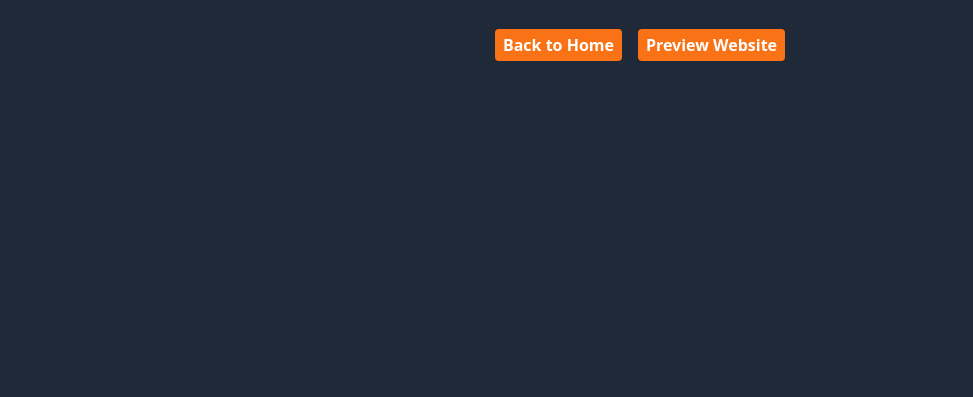
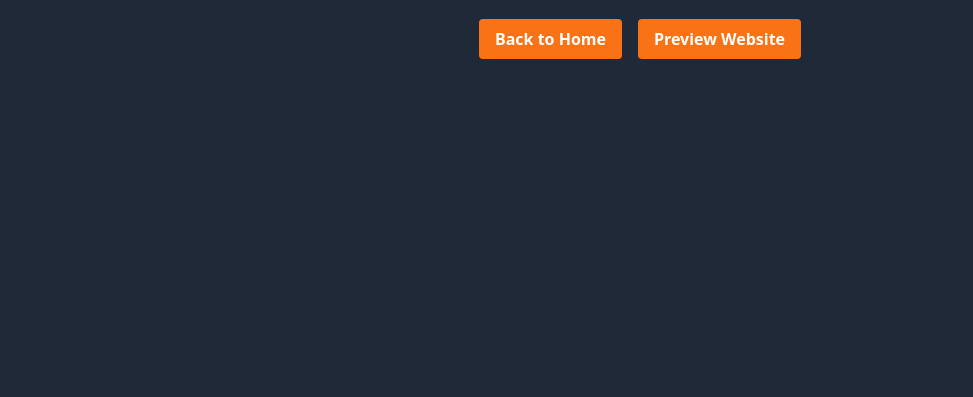
Before and after one commit to TaishoG/jdhsmocktrial, a plain HTML site: page features.html in a window 1280 px wide. Shown: the part 403-800 px from the top of the page, without its empty margins (0-973 px from the left). Drawn offline with nearby package versions, Linux system fonts and the light colour scheme.

Commit message:
staff.html, news.html, features.html

```diff
--- a/features.html
+++ b/features.html
@@ -327,12 +327,12 @@ if (textColor == "green") {
     }
 </script>
 
-<div id="under-construction" class="fixed top-0 left-0 w-full h-full bg-gray-800 text-white flex flex-col justify-center items-center z-50">
-    <p class="text-3xl font-bold">This page is still under construction.</p>
-    <p class="text-lg">We apologize for the inconvenience.</p>
-    <div class="flex flex-row space-x-4 mt-8">
-        <a href="index.html" class="bg-orange-500 hover:bg-orange-700 text-white font-bold py-1 px-2 rounded">Back to Home</a>
-        <button class="bg-orange-500 hover:bg-orange-700 text-white font-bold py-1 px-2 rounded" onclick="document.getElementById('under-construction').classList.add('hidden')">Preview Website</button>
+<div id="under-construction" class="fixed top-0 left-0 w-full h-full bg-gray-800 text-white flex flex-col justify-center items-center z-50 md:py-12 py-6">
+    <p class="text-lg md:text-2xl font-bold">This page is still under construction.</p>
+    <p class="text-sm md:text-md">We apologize for the inconvenience.</p>
+    <div class="flex flex-row space-x-2 md:space-x-4 mt-4 md:mt-8">
+        <a href="index.html" class="bg-orange-500 hover:bg-orange-700 text-white font-bold py-1 md:py-2 px-2 md:px-4 rounded">Back to Home</a>
+        <button class="bg-orange-500 hover:bg-orange-700 text-white font-bold py-1 md:py-2 px-2 md:px-4 rounded" onclick="document.getElementById('under-construction').classList.add('hidden')">Preview Website</button>
     </div>
 </div>
 
```
Also changed, not shown: news.html (+6 -6 lines), staff.html (+6 -6 lines).
